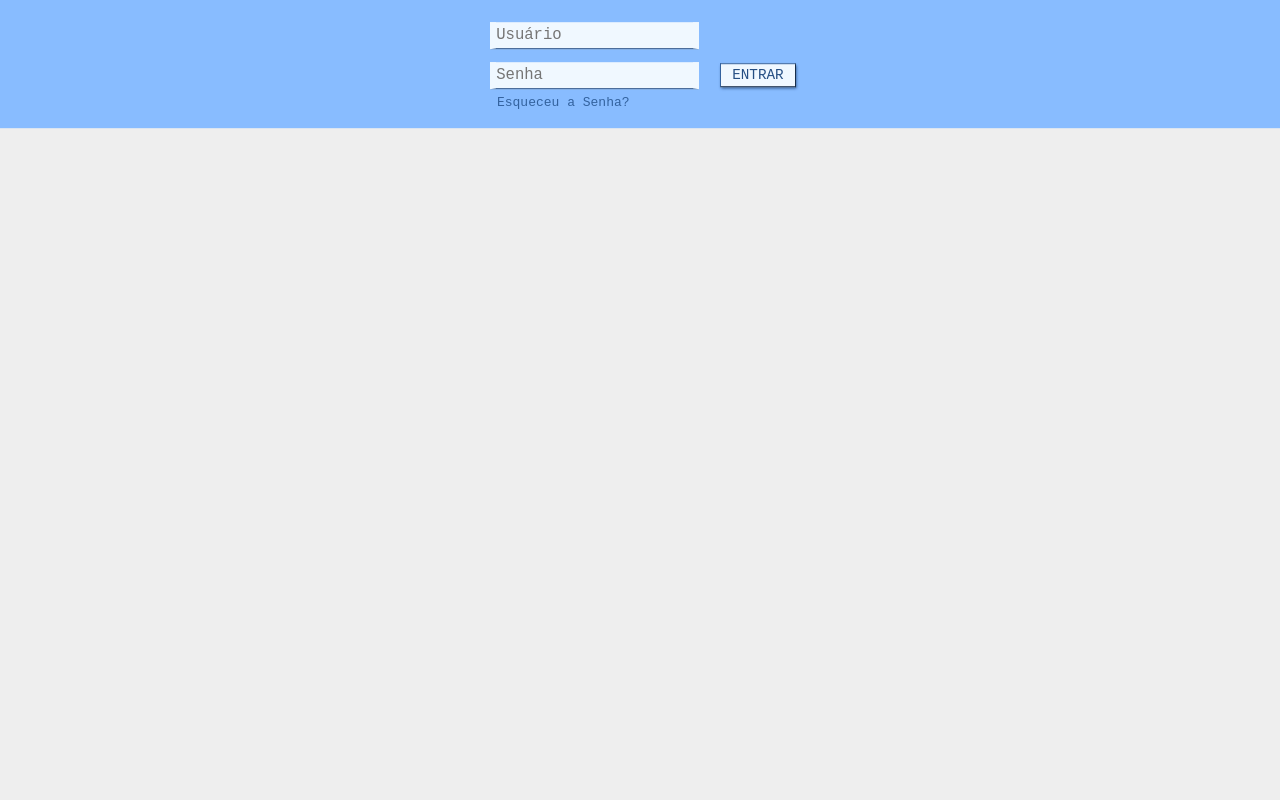
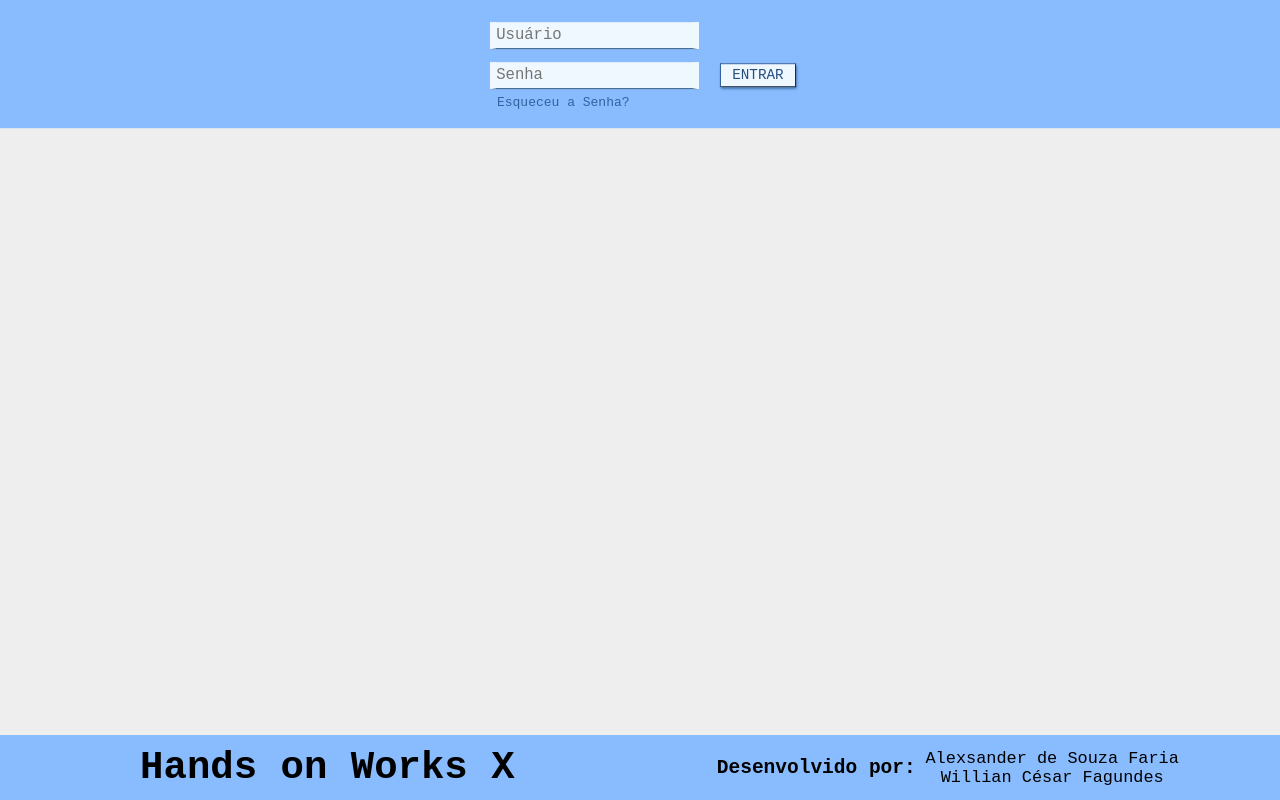
Before and after one commit to alexdsouzaf/HOW_X, an Angular app: page /login in a window 1280 px wide. Built offline with nearby package versions, Linux system fonts and the light colour scheme.

Commit message:
Adicionado footer

```diff
--- a/src/app/app.component.css
+++ b/src/app/app.component.css
@@ -90,3 +90,34 @@ ul.dropdown{
 #login{
     background-color: red;
 }
+
+footer{
+    display: flex;
+    justify-content: space-around;
+    bottom: 0;
+    position: absolute;
+    width: 100%;
+    height: 5em;
+    background-color: #88bcff;
+    align-items: center;
+}
+
+footer h1{
+    font-size: 3em;
+    color: #000;
+    margin-left: 1em;
+}
+
+#Dev{
+    display: flex;
+    text-align: center;
+    align-items: center;
+}
+
+#Dev h2{
+    margin-right: 0.5em;
+}
+
+#nomes{
+    font-size: 1.3em;
+}
--- a/src/app/app.component.html
+++ b/src/app/app.component.html
@@ -1,5 +1,3 @@
-
-
 <nav id="navbar">
 
   <ul class="nav-links">
@@ -7,7 +5,6 @@
       <ul class="dropdown">
         <li><a routerLink="/grafico-vendas">Vendas do mês</a></li>
         <li><a routerLink="/grafico-origem-vendas">Origem das Vendas</a></li>
-        <li><a routerLink="/grafico-3">Grafico 3</a></li>
       </ul>
     </li>
     <li routerLink="/sobre">SOBRE</li>
@@ -19,3 +16,14 @@
 <div class="container">
   <router-outlet></router-outlet>
 </div>
+
+<footer>
+  <h1>Hands on Works X</h1>
+  <div id="Dev">
+    <h2>Desenvolvido por:</h2>
+    <div id="nomes">
+      <p>Alexsander de Souza Faria</p>
+      <p>Willian César Fagundes</p>
+    </div>
+  </div>
+</footer>
```
